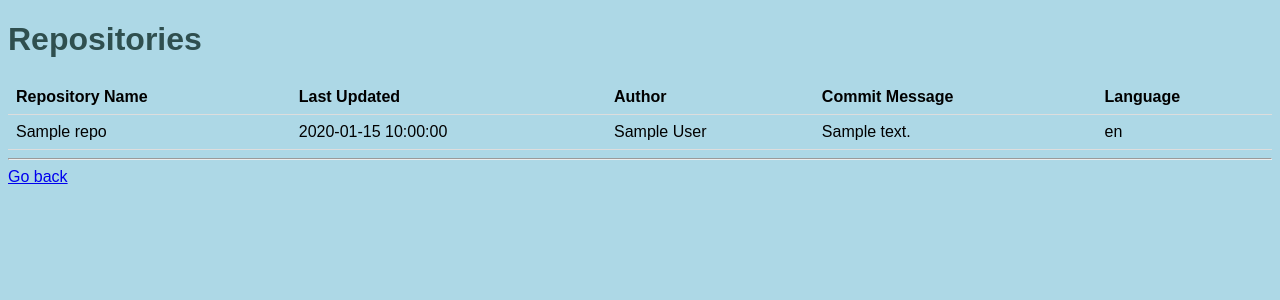
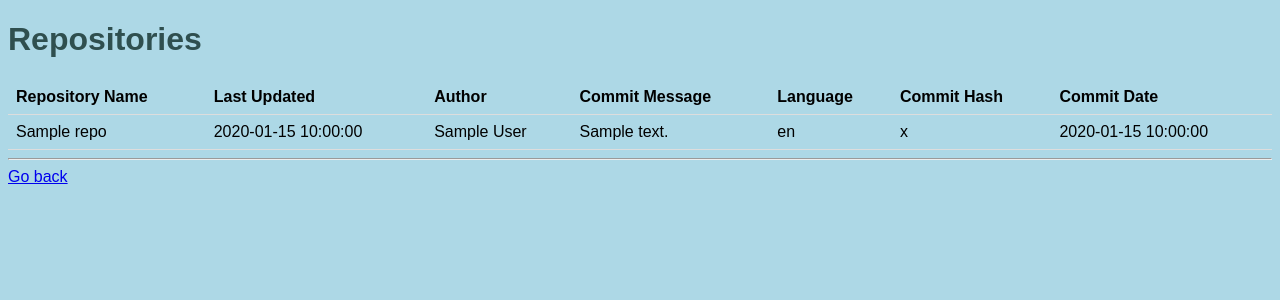
Before and after one commit to FinCoFella/SSELab2, a Flask app: template templates/repositories.html in a window 1280 px wide. Shown: the top 300 px of the page. Run offline with Flask 3, Linux system fonts and the light colour scheme; the template is opened without the code that fills it: most values are stand-ins (such as "Sample title", 1, 10 or a date in 2020).

Commit message:
24th Commit

```diff
--- a/app.py
+++ b/app.py
@@ -49,18 +49,26 @@ def get_repositories(username):
                     last_commit = commits[0]  # Get the latest commit
                     author = last_commit["commit"]["author"]["name"]
                     message = last_commit["commit"]["message"]
+                    commit_hash = last_commit["sha"]
+                    commit_date = last_commit["commit"]["author"]["date"]
                 else:
                     author = "No commits"
                     message = "No commits"
+                    commit_hash = ""
+                    commit_date = ""
             else:
                 author = "Error fetching commits"
                 message = "Error fetching commits"
+                commit_hash = ""
+                commit_date = ""
 
             repo_data.append({
                 "name": repo["full_name"],
                 "updated_at": repo["updated_at"],
                 "author": author,
                 "message": message,
+                "commit_hash": commit_hash,
+                "commit_date": commit_date,
                 "language": repo.get("language", "N/A")
             })
         return repo_data
@@ -70,6 +78,8 @@ def get_repositories(username):
                  "updated_at": "",
                  "author": "",
                  "message": "",
+                 "commit_hash": "",
+                 "commit_date": "",
                  "language": ""}]
 
 
--- a/templates/repositories.html
+++ b/templates/repositories.html
@@ -21,6 +21,8 @@
 		<th>Author</th>
 		<th>Commit Message</th>
 		<th>Language</th>
+		<th>Commit Hash</th>
+		<th>Commit Date</th>
             </tr>
         </thead>
         <tbody>
@@ -31,6 +33,8 @@
 		    <td>{{ repo.author  }}</td>
 		    <td>{{ repo.message }}</td>
 		    <td>{{ repo.language }}</td>
+		    <td>{{ repo.commit_hash }}</td>
+		    <td>{{ repo.commit_date }}</td>
                 </tr>
             {% endfor %}
         </tbody>
```
